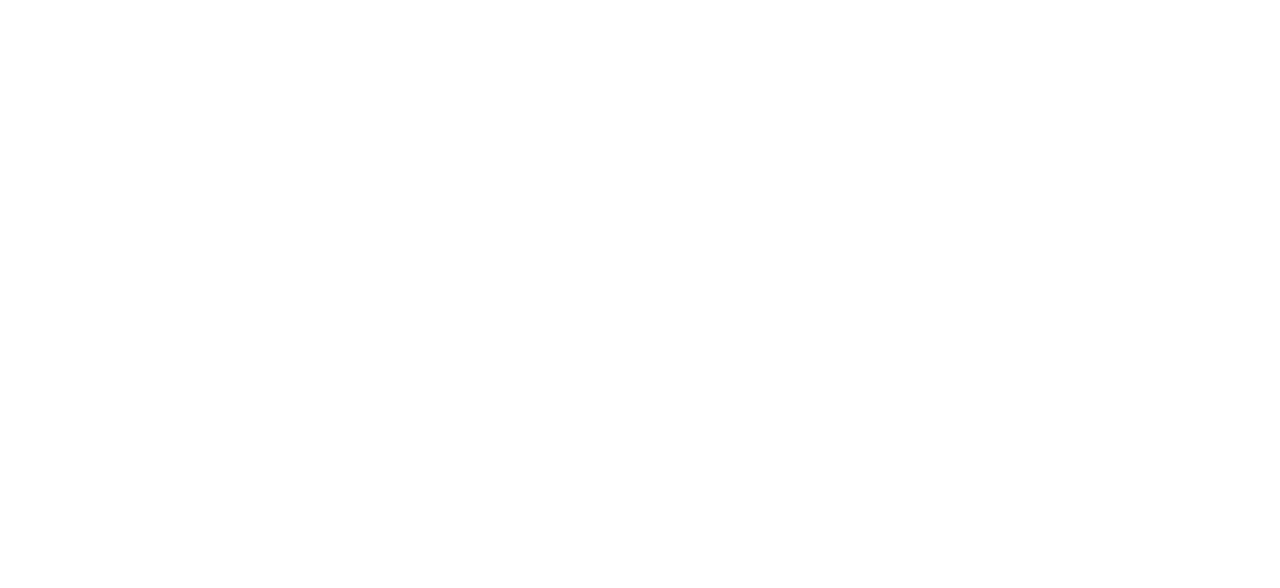
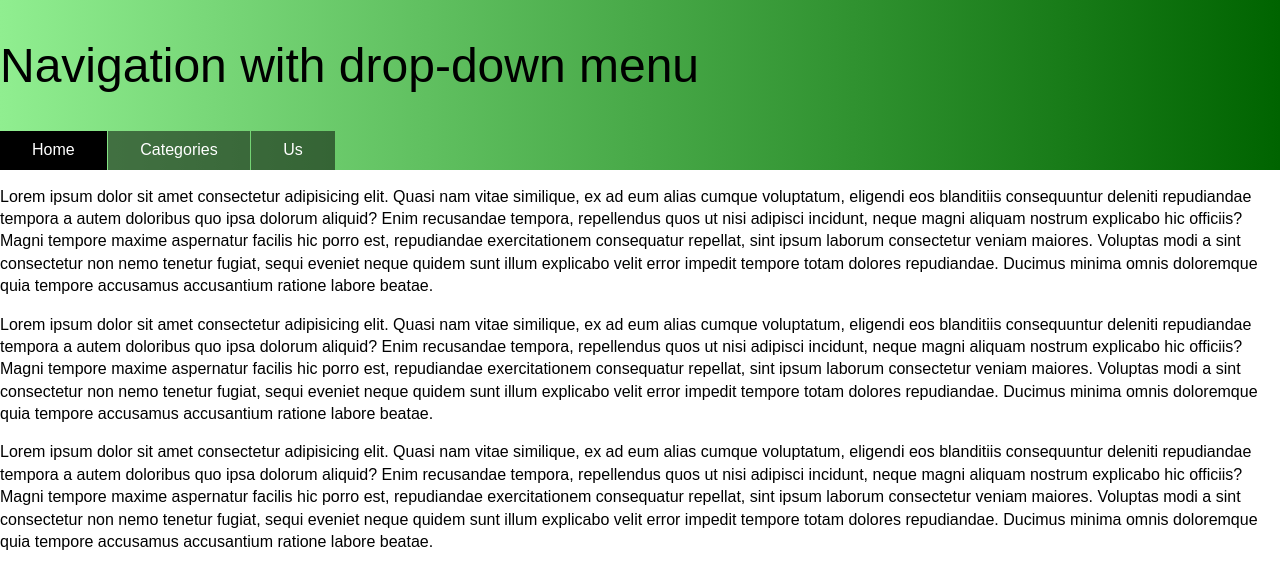
Before and after one commit to SpacemanSpiffDK/CSS-Visuals-drop-down-menu, a plain HTML site: page index.html in a window 1280 px wide. Drawn offline with nearby package versions, Linux system fonts and the light colour scheme.

Commit message:
drop-down menu

```diff
--- a/assets/css/style.css
+++ b/assets/css/style.css
@@ -4,65 +4,97 @@
 
 */
 
+* {
+	box-sizing: border-box;
+}
+
+html {
+	font-size: 16px;
+}
+
 body {
 	font-family: sans-serif;
-	padding: 5vw;
-	font-size: 4vw;
+	padding: 0;
+	margin: 0;
 	line-height: 1.4;
 }
 
-@media (min-width: 641px) {
-	body {
-		padding: .8rem;
-		font-size: 1rem;
-	}
+h1 {
+	margin: 0;
+	padding: 2rem 0;
+	font-size: 3rem;
+	font-weight: 400;
 }
 
 
-/* test styles */
-
-body {
-	background-color: var(--frp-color-background);
-	padding: 0;
+.site-width {
+	max-width: 1280px;
+	margin: 0 auto;
 }
 
-/* button */
-.btn {
-	display: inline-block;
-	text-decoration: none;
-	border-radius: var(--frp-radius-component-s);
-	background-color: var(--frp-color-primary);
-	color: var(--frp-color-on-primary);
-	box-shadow: var(--frp-shadow);
-	transition: box-shadow .2s ease-out;
+header {
+	background-image: linear-gradient(90deg, lightgreen, darkgreen);
 }
 
-.btn.mwa {
-	background-color: var(--frp-color-accent);
-	color: var(--frp-color-on-accent);
+/* code-along */
+
+nav > ul {
+	display: flex;
+	padding: 0;
+	margin: 0;
+	list-style-type: none;
 }
 
-.btn:active {
-	box-shadow: var(--frp-shadow-depressed);
+
+nav > ul > li {
+	position: relative;
 }
 
-@media (min-width: 641px){
-	.flex > div {
-		width: 50%;
-	}
+nav > ul > li + li {
+	margin-left: .1rem;
 }
 
-@media (max-width: 640px){
-	.flex {
-		display: block;
-	}
-
-	.flex > div {
-		width: 100%;
-		margin-bottom: var(--frp-density-m);
-	}
+nav > ul > li > a {
+	display: inline-block;
+	padding: .5rem 2rem;
+	background-color: rgba(0,0,0,.5);
+	color: #ffffff;
+	text-decoration: none;
+	/* do the hover below first! */
+	transition: background-color .2s ease-in;
 }
 
-h1, p {
-	margin-bottom: var(--frp-density-m);
+nav > ul > li:hover > a {
+	background-color: rgba(0,0,0,.7);
 }
+
+nav > ul > li > ul {
+	display: none;
+	position: absolute;
+	left: 0;
+	min-width: 20rem;
+}
+nav > ul > li:hover > ul {
+	display: block;
+	margin: 0;
+	padding: 0;
+	list-style-type: none;
+}
+
+nav > ul > li li > a {
+	display: block;
+	padding: .5rem 2rem;
+	background-color: rgba(0,0,0,.7);
+	color: #ffffff;
+	text-decoration: none;
+	/* do the hover below first! */
+	transition: background-color .2s ease-in;
+}
+
+nav > ul > li li:hover > a {
+	background-color: rgba(0,0,0,.85);
+}
+
+.nav_active {
+	background-color: #000000;
+}
--- a/index.html
+++ b/index.html
@@ -1,18 +1,72 @@
 <!DOCTYPE html>
 <html>
+
 <head>
     <meta charset="utf-8">
-    <title>Spaceman Spiff | boilerplate</title>
+    <title>Drop-down menu</title>
     <link rel="icon" type="image/png" href="assets/favicons/favicon-32x32.png" sizes="32x32" />
     <link rel="icon" type="image/png" href="assets/favicons/favicon-16x16.png" sizes="16x16" />
     <meta name="viewport" content="width=device-width, initial-scale = 1.0, maximum-scale=1.0, user-scalable=no">
     <link href="https://cdnjs.cloudflare.com/ajax/libs/normalize/8.0.1/normalize.css" rel="stylesheet">
     <link href="assets/css/style.css" rel="stylesheet" type="text/css">
 </head>
+
 <body>
-    <main>
+    <header>
+        <div class="site-width">
+            <h1>Navigation with drop-down menu</h1>
+        </div>
+        <nav class="site-width">
+            <ul>
+                <li><a href="index.html" class="nav_active">Home</a></li>
+                <li><a href="#" onclick="return false">Categories</a>
+                    <ul>
+                        <li><a href="Planes.html" class="nav_active">Planes</a></li>
+                        <li><a href="Trains.html">Trains</a></li>
+                        <li><a href="Automobiles.html">Automobiles</a></li>
+                    </ul>
+                </li>
+                <li><a href="#" onclick="return false">Us</a>
+                    <ul>
+                        <li><a href="contact.html">Contact</a></li>
+                        <li><a hrefabout.html">About</a></li>
+                    </ul>
+                </li>
+            </ul>
+        </nav>
+    </header>
+    <main class="site-width">
         <article>
-
+            <p>
+                Lorem ipsum dolor sit amet consectetur adipisicing elit. Quasi nam vitae similique, ex ad eum alias
+                cumque voluptatum, eligendi eos blanditiis consequuntur deleniti repudiandae tempora a autem doloribus
+                quo ipsa dolorum aliquid? Enim recusandae tempora, repellendus quos ut nisi adipisci incidunt, neque
+                magni aliquam nostrum explicabo hic officiis? Magni tempore maxime aspernatur facilis hic porro est,
+                repudiandae exercitationem consequatur repellat, sint ipsum laborum consectetur veniam maiores. Voluptas
+                modi a sint consectetur non nemo tenetur fugiat, sequi eveniet neque quidem sunt illum explicabo velit
+                error impedit tempore totam dolores repudiandae. Ducimus minima omnis doloremque quia tempore accusamus
+                accusantium ratione labore beatae.
+            </p>
+            <p>
+                Lorem ipsum dolor sit amet consectetur adipisicing elit. Quasi nam vitae similique, ex ad eum alias
+                cumque voluptatum, eligendi eos blanditiis consequuntur deleniti repudiandae tempora a autem doloribus
+                quo ipsa dolorum aliquid? Enim recusandae tempora, repellendus quos ut nisi adipisci incidunt, neque
+                magni aliquam nostrum explicabo hic officiis? Magni tempore maxime aspernatur facilis hic porro est,
+                repudiandae exercitationem consequatur repellat, sint ipsum laborum consectetur veniam maiores. Voluptas
+                modi a sint consectetur non nemo tenetur fugiat, sequi eveniet neque quidem sunt illum explicabo velit
+                error impedit tempore totam dolores repudiandae. Ducimus minima omnis doloremque quia tempore accusamus
+                accusantium ratione labore beatae.
+            </p>
+            <p>
+                Lorem ipsum dolor sit amet consectetur adipisicing elit. Quasi nam vitae similique, ex ad eum alias
+                cumque voluptatum, eligendi eos blanditiis consequuntur deleniti repudiandae tempora a autem doloribus
+                quo ipsa dolorum aliquid? Enim recusandae tempora, repellendus quos ut nisi adipisci incidunt, neque
+                magni aliquam nostrum explicabo hic officiis? Magni tempore maxime aspernatur facilis hic porro est,
+                repudiandae exercitationem consequatur repellat, sint ipsum laborum consectetur veniam maiores. Voluptas
+                modi a sint consectetur non nemo tenetur fugiat, sequi eveniet neque quidem sunt illum explicabo velit
+                error impedit tempore totam dolores repudiandae. Ducimus minima omnis doloremque quia tempore accusamus
+                accusantium ratione labore beatae.
+            </p>
         </article>
     </main>
 </body>
@@ -20,4 +74,5 @@
     HTML by Dan Høegh
     UCN MMD 2021
 -->
+
 </html>
```
